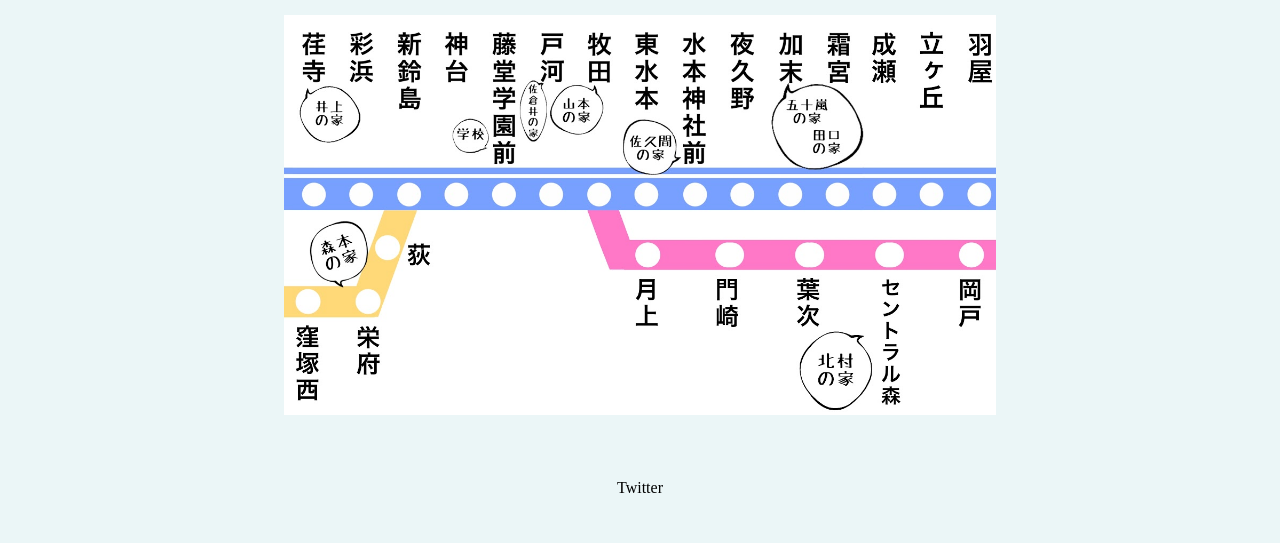
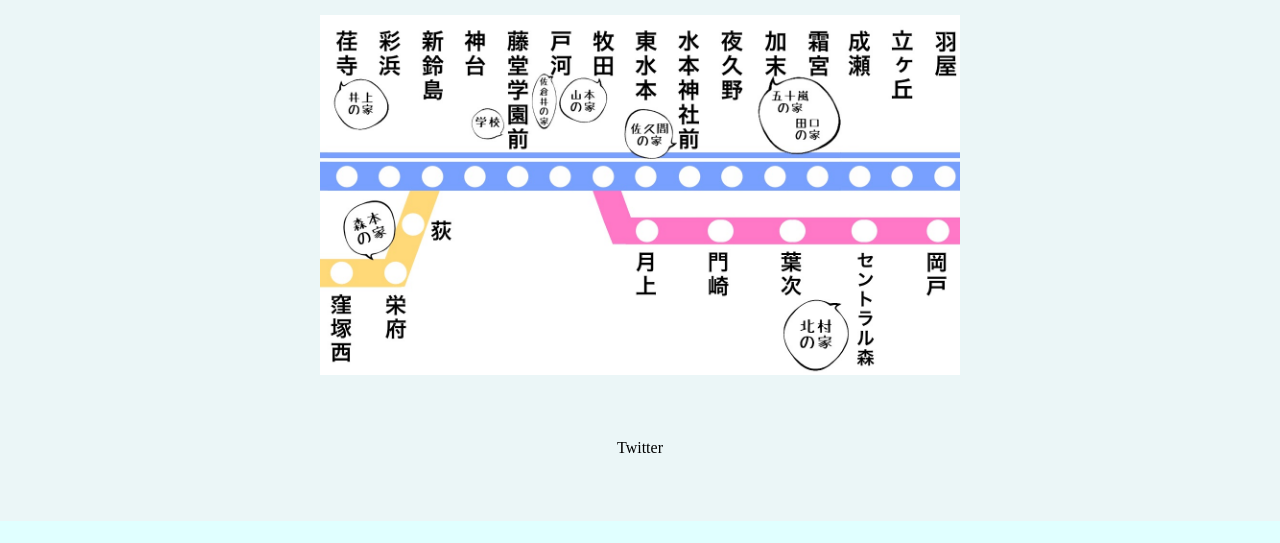
Before and after one commit to T-Toro/orenana-special, a plain HTML site: page index.html in a window 1280 px wide. Shown: the part 121-664 px from the top of the page. Drawn offline with Linux system fonts and the light colour scheme.

Commit message:
Update stylesheet.css

```diff
--- a/stylesheet.css
+++ b/stylesheet.css
@@ -63,7 +63,7 @@ h1 {
 }
 
 .map img {
-  height: 400px;
+  height: 360px;
   margin-right: auto;
   margin-left: auto;
   display: block;
```
